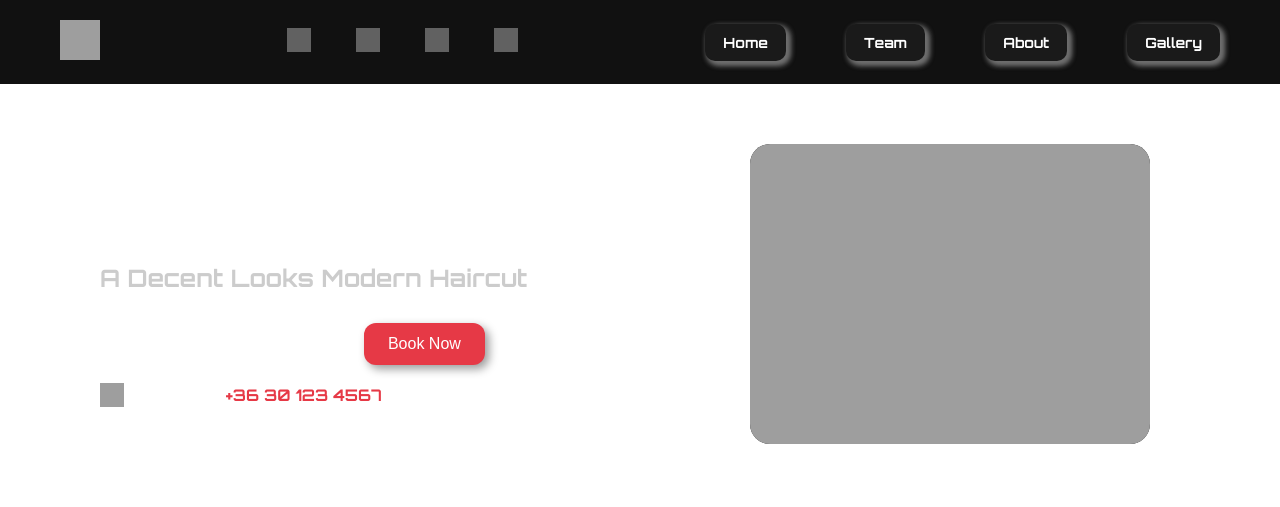
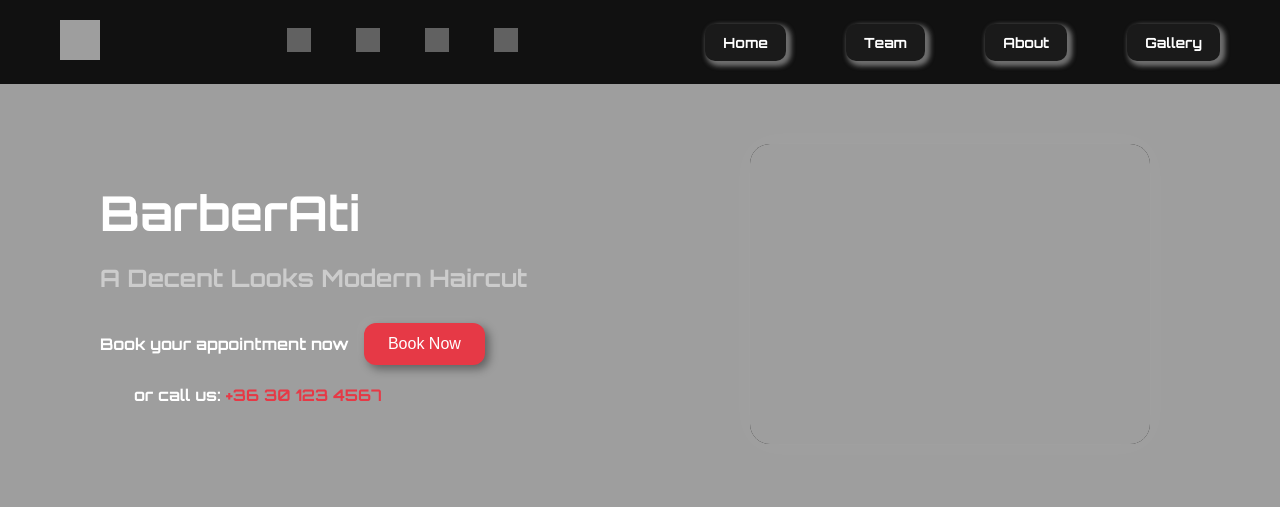
Before and after one commit to Galsk8/Barbershop, a plain HTML site: page index.html in a window 1280 px wide. Drawn offline with Linux system fonts and the light colour scheme; the site is published under a folder, as on GitHub Pages, so addresses that start at the root find nothing; grey boxes are pictures that could not be loaded.

Commit message:
Fix: bg pic

```diff
--- a/style.css
+++ b/style.css
@@ -7,7 +7,7 @@
 
 body {
   font-family: 'Orbitron', sans-serif;
-  background: url("/pics/Bc.png") no-repeat center center fixed;
+  background: url("./pics/Bc.png") no-repeat center center fixed;
   background-size: cover;
   color: #fff;
 }
```
Also changed, not shown: 1 other file.
